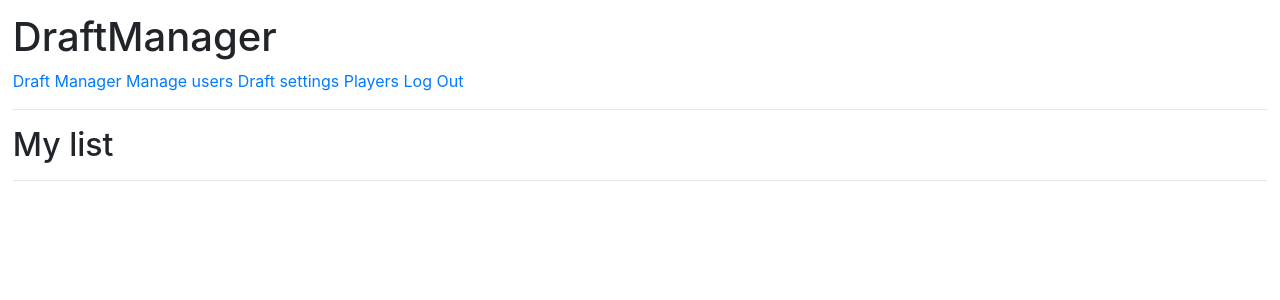
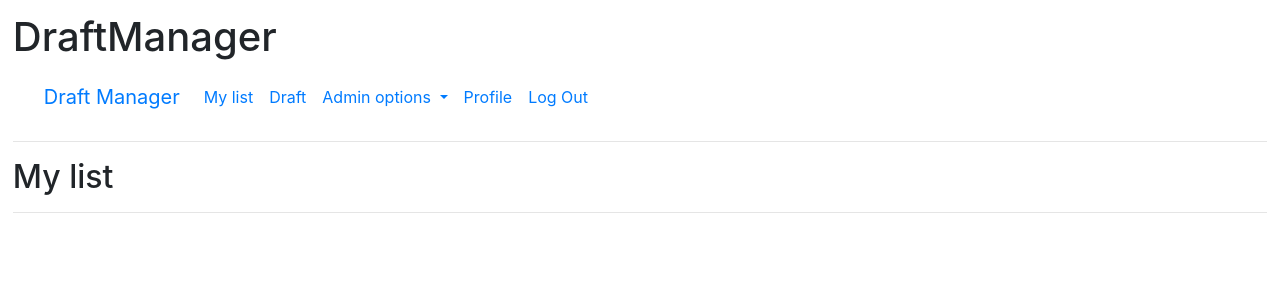
Before and after one commit to juaxE/DraftManager, a Flask app: template templates/list.html in a window 1280 px wide. Shown: the top 300 px of the page. Run offline with Flask 3, Linux system fonts and the light colour scheme; the template is opened without the code that fills it, so the values that code supplies are empty; the visitor is signed in with stand-in values (Sample User, id 1).

Commit message:
Added navbar elements from bootstrap, refactored list to get id from session

```diff
--- a/app.py
+++ b/app.py
@@ -1,5 +1,6 @@
+from os import getenv
 from flask import Flask
-from os import getenv
+
 
 app = Flask(__name__)
 app.secret_key = getenv("SECRET_KEY")
--- a/static/custom.css
+++ b/static/custom.css
@@ -1,15 +1,9 @@
 body {
     margin: 1%;
-
-
 }
 
 table {
     width: 50%;
-}
-div {
-    margin-top: 1%;
-    margin-bottom: 1%;
 }
 
 td, th {
@@ -17,3 +11,18 @@ td, th {
     border-color: black;
     border-width: 1px;
 }
+
+.menu-left {
+    position:fixed;
+    left:0;
+}
+
+.menu-right {
+    position:fixed;
+    right:0;
+
+}
+
+.menu-container {
+    overflow:hidden;
+}
--- a/templates/index.html
+++ b/templates/index.html
@@ -13,7 +13,8 @@
 
 {% if user_team%}
 <body>
-<p>Logged in as {{user_team[1]}} <a href="/list/{{ session.userId }}">My list</a></p>
+    {{uid}}
+<p>Logged in as {{user_team[1]}} <a href="/list">My list</a></p>
 <p>Next pick is {{next_pick[0]}} by {{next_pick[1]}} <a href="/">View draft</a></p>
 
 </body>
--- a/templates/layout.html
+++ b/templates/layout.html
@@ -6,14 +6,38 @@
 
 <title>DraftManager - {% block title %}{% endblock %}</title>
 <h1>DraftManager</h1>
-<a href="/">Draft Manager</a>
-{% if session.admin %}
-<a href="/users">Manage users</a>
-<a href="/config">Draft settings</a>
-{% endif %}
-{% if session.username %}
-<a href="/players">Players</a>
-<a href="/logout">Log Out</a>
+<nav class="navbar navbar-expand-lg bg-body-tertiary">
+    <div class="container-fluid">
+            <a class="navbar-brand" href="/">Draft Manager</a>
+            <button class="navbar-toggler" type="button" data-bs-toggle="collapse" data-bs-target="#navbarNavDropdown" aria-controls="navbarNavDropdown" aria-expanded="false" aria-label="Toggle navigation">
+                <span class="navbar-toggler-icon"></span>
+              </button>
+              <div class="collapse navbar-collapse" id="navbarNavDropdown">
+                <ul class="navbar-nav">
+                {% if session.username %}
+                    <li class="nav-item">
+                        <a class="nav-link" href="/list">My list</a>
+                    <li class="nav-item"></li>
+                        <a class="nav-link" href="/draft">Draft</a>
+                    {% if session.admin %}
+                    <li class="nav-item dropdown">
+                        <a class="nav-link dropdown-toggle" href="#" role="button" data-bs-toggle="dropdown" aria-expanded="false">
+                            Admin options
+                        </a>
+                        <ul class="dropdown-menu">
+                            <li><a class="dropdown-item" href="/players">Players</a></li>
+                            <li><a class="dropdown-item" href="/users">Manage users</a></li>
+                            <li><a class="dropdown-item" href="/config">Draft settings</a></li>
+                        </ul>
+                    </li>
+                    {% endif %}
+                    <li class="nav-item"></li>
+                        <a class="nav-link" href="/profile">Profile</a>
+                    <li class="nav-item"></li>
+                        <a class="nav-link" href="/logout">Log Out</a>
+                </ul>
+    </div>
+</nav>
 <hr>
 {% block content %}{% endblock %}
 <hr>
--- a/users.py
+++ b/users.py
@@ -40,8 +40,6 @@ def set_id(username):
     sql = text("SELECT users.id FROM users WHERE users.username=:username")
     result = db.session.execute(sql, {"username":username})
     session["user_id"] = result.scalar()
-    return
-
 
 def register_send(username, password):
     hash_value = generate_password_hash(password)
```
Also changed, not shown: routes.py (+4 -6 lines).
